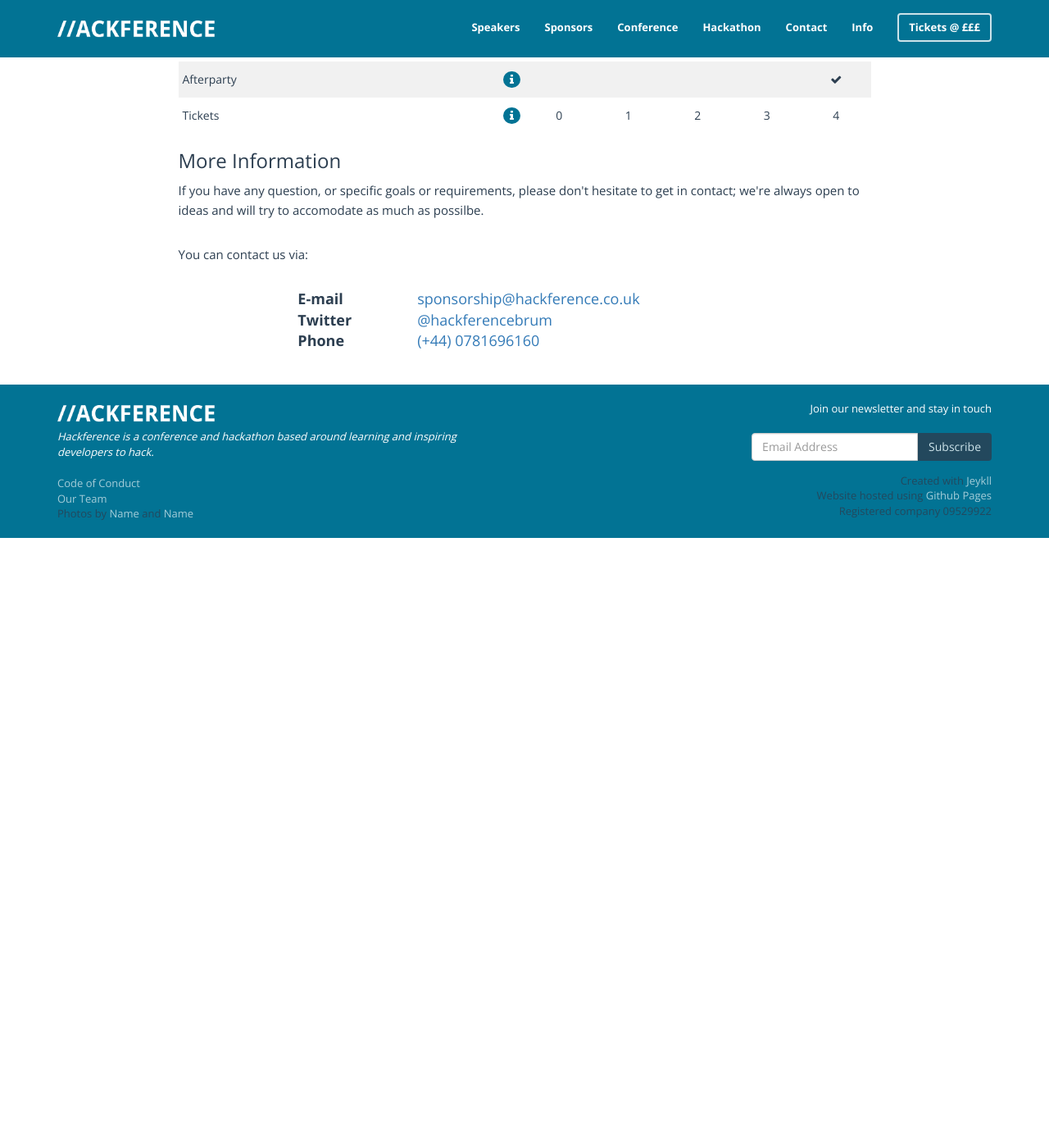
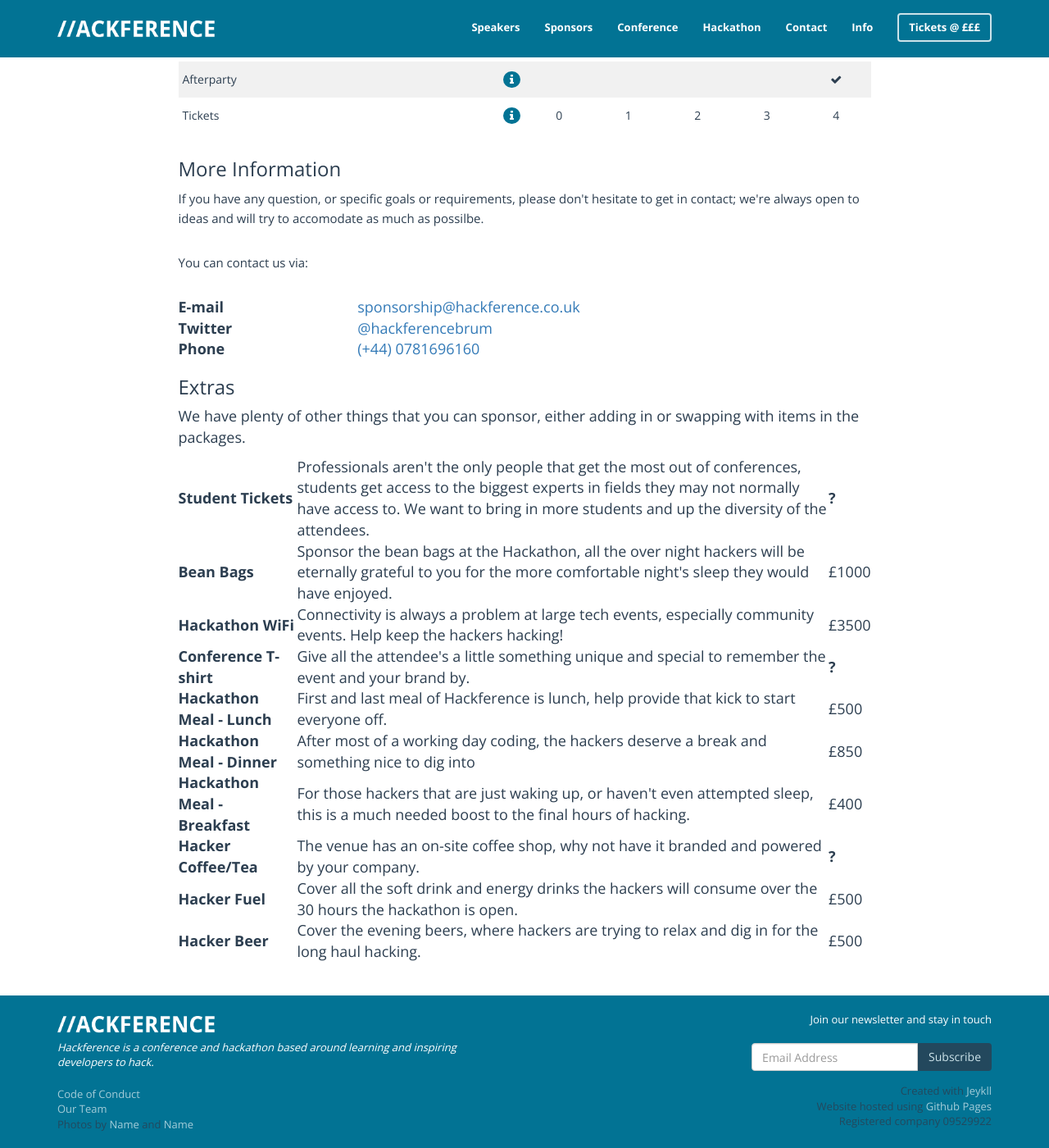
Before and after one commit to hackference/hackference-2015, a Jekyll site: the page built from sponsors/sponsor-us.html, in a window 1280 px wide and 1400 px high, scrolled down 1650 px. Shown: the whole window at 82% size. Built offline with Jekyll 4.4.1, drawn with Linux system fonts in a browser that asks for light colours; nearby versions of some CDN libraries; before the commit the page ends 2306 px from its top, so only the background shows below that.

Commit message:
Add extras to the sponsorship

```diff
--- a/sponsors/sponsor-us.html
+++ b/sponsors/sponsor-us.html
@@ -201,13 +201,17 @@ TODO: all of the page plz
 										</tr>
 									</tbody>
 								</table>
+							</div>
+						</div>
+						<div class="row" >
+							<div class="col-md-12" >
 								<h3>More Information</h3>
 								<p class="desc">If you have any question, or specific goals or requirements, please don't hesitate to get in contact; we're always open to ideas and will try to accomodate as much as possilbe.</p>
 								<p class="desc">You can contact us via:</p>
 							</div>
 						</div>
 						<div class="row">
-							<div class="col-md-8 col-md-offset-2">
+							<div class="col-md-12">
 								<div class="row" >
 									<div class="col-md-3">
 										<strong>E-mail</strong>
@@ -232,6 +236,79 @@ TODO: all of the page plz
 										<a href="tel:+44781696160" >(+44) 0781696160</a>
 									</div>
 								</div>
+							</div>
+						</div>
+						<div class="row" >
+							<div class="col-md-12">
+								<h3>Extras</h3>
+								<p>We have plenty of other things that you can sponsor, either adding in or swapping with items in the packages.</p>
+								<table>
+
+								  <tbody>
+
+								    <tr>
+								      <th>Student Tickets</th>
+								      <td>Professionals aren't the only people that get the most out of conferences, students get access to the biggest experts in fields they may not normally have access to. We want to bring in more students and up the diversity of the attendees.</td>
+								      <td><strong>?</strong></td>
+								    </tr>
+
+								    <tr>
+								      <th>Bean Bags</th>
+								      <td>Sponsor the bean bags at the Hackathon, all the over night hackers will be eternally grateful to you for the more comfortable night's sleep they would have enjoyed.</td>
+								      <td>£1000</td>
+								    </tr>
+
+								    <tr>
+								      <th>Hackathon WiFi</th>
+								      <td>Connectivity is always a problem at large tech events, especially community events. Help keep the hackers hacking!</td>
+								      <td>£3500</td>
+								    </tr>
+
+								    <tr>
+								      <th>Conference T-shirt</th>
+								      <td>Give all the attendee's a little something unique and special to remember the event and your brand by.</td>
+								      <td><strong>?</strong></td>
+								    </tr>
+
+								    <tr>
+								      <th>Hackathon Meal - Lunch</th>
+								      <td>First and last meal of Hackference is lunch, help provide that kick to start everyone off.</td>
+								      <td>£500</td>
+								    </tr>
+
+								    <tr>
+								      <th>Hackathon Meal - Dinner</th>
+								      <td>After most of a working day coding, the hackers deserve a break and something nice to dig into</td>
+								      <td>£850</td>
+								    </tr>
+
+								    <tr>
+								      <th>Hackathon Meal - Breakfast</th>
+								      <td>For those hackers that are just waking up, or haven't even attempted sleep, this is a much needed boost to the final hours of hacking.</td>
+								      <td>£400</td>
+								    </tr>
+
+								    <tr>
+								      <th>Hacker Coffee/Tea</th>
+								      <td>The venue has an on-site coffee shop, why not have it branded and powered by your company.</td>
+								      <td><strong>?</strong></td>
+								    </tr>
+
+								    <tr>
+								      <th>Hacker Fuel</th>
+								      <td>Cover all the soft drink and energy drinks the hackers will consume over the 30 hours the hackathon is open.</td>
+								      <td>£500</td>
+								    </tr>
+
+								    <tr>
+								      <th>Hacker Beer</th>
+								      <td>Cover the evening beers, where hackers are trying to relax and dig in for the long haul hacking.</td>
+								      <td>£500</td>
+								    </tr>
+
+								  </tbody>
+
+								</table>
 							</div>
 						</div>
 					</div>
```
